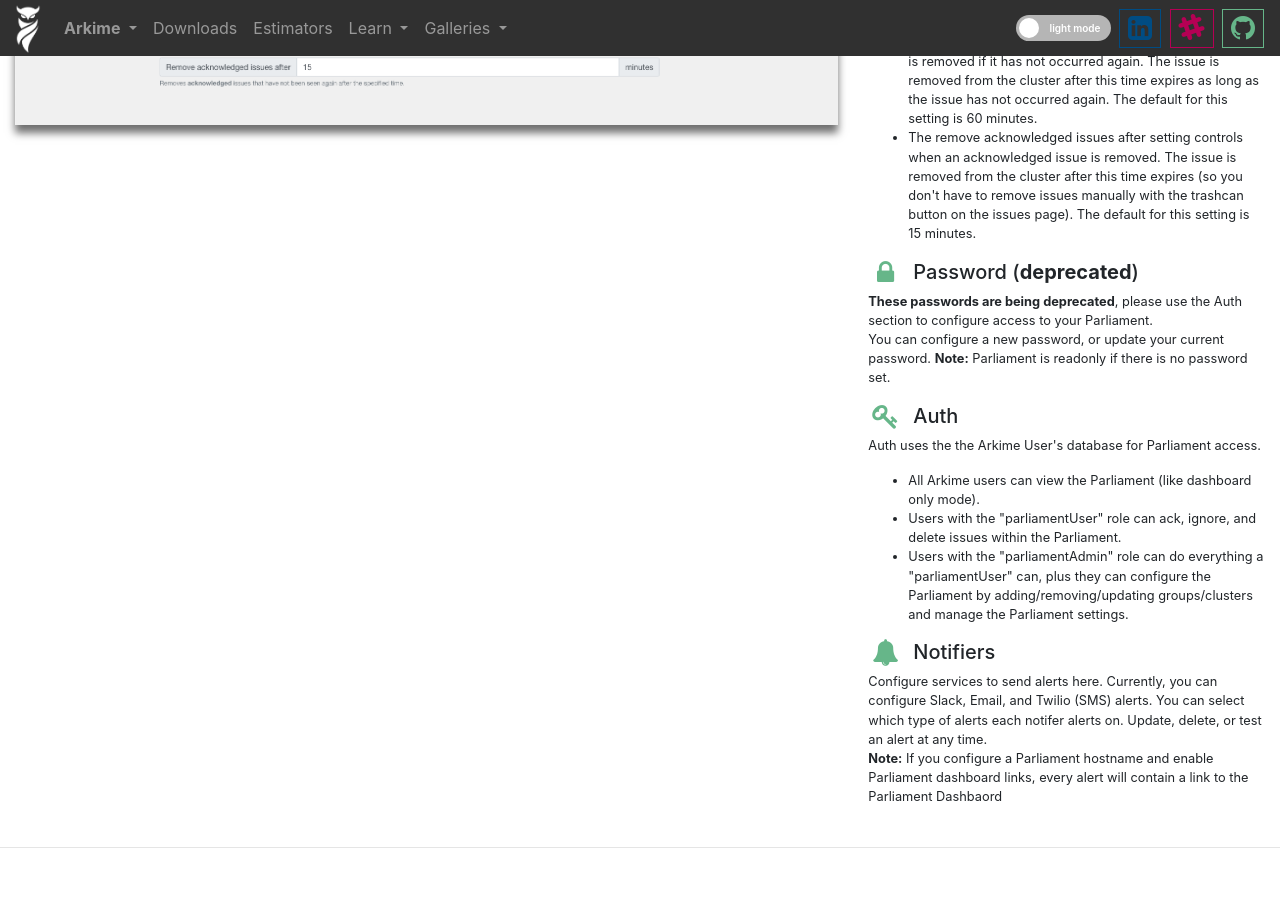
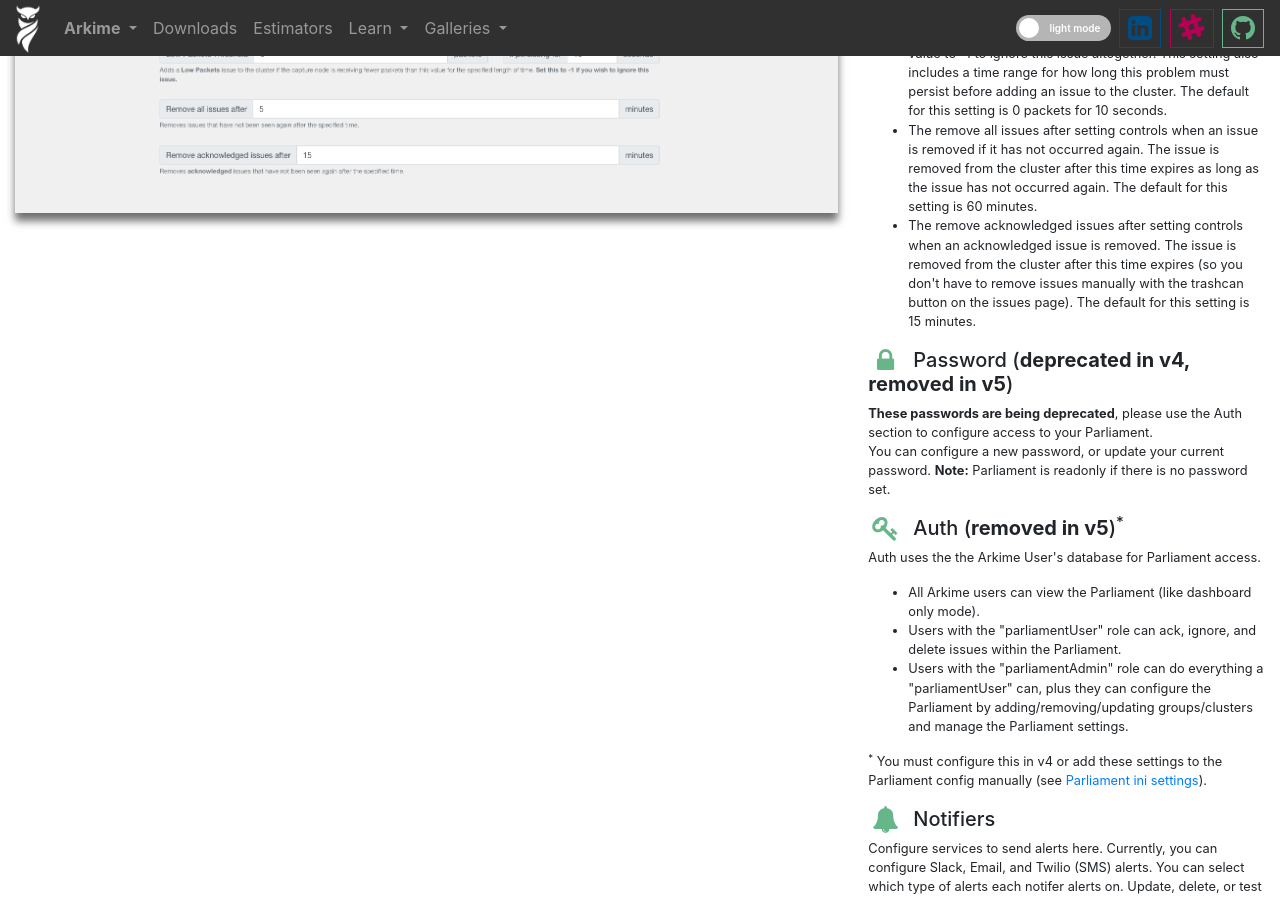
Before and after one commit to arkime/arkimeweb, a Jekyll site: the page built from parliament.html, in a window 1280 px wide and 900 px high, scrolled down 3088 px. Built offline with Jekyll 4.4.1, drawn with Linux system fonts in a browser that asks for light colours; some of the changed text lies outside the part shown.

Commit message:
add parliament upgrade information (#55)
* add parliament upgrade information

* add config file info on /parliament page

---------

Co-authored-by: erinne23 <elyse.rinne@yahooinc.com>

```diff
--- a/faq.html
+++ b/faq.html
@@ -1134,6 +1134,10 @@
         <li>enablePacketDedup defaults to TRUE</li>
         <li>authMode defaults to digest now, use authMode=anonymous</li>
         <li>removed old v1 API</li>
+        <li>
+          If using Parliament, you must create a parliament.ini or a [parliament] section in your Arkime ini before upgrading
+          (see <a href="settings#parliament">Parliament ini settings</a>). It is recommended that you configure the Auth section in the Parliament UI on the Setting page before upgrading.
+        </li>
       </ul>
       <h4>Instructions</h4>
       <ul>
--- a/parliament.html
+++ b/parliament.html
@@ -63,8 +63,12 @@
             clusters and as a status page to monitor the health of your clusters.
           </p>
           <p class="lead lead-lg text-center">
+            As of v5 of Arkime, Parliament requires a configuration file.
+            See <a href="settings#parliament">Parliament Settings</a> for details.
+          </p>
+          <p class="lead lead-lg text-center">
             <a href="https://github.com/arkime/arkime/tree/main/parliament#arkime-parliament">
-              Learn more here
+              View the Parliament README on GitHub!
             </a>
           </p>
           <p class="lead text-thin text-center">
@@ -351,7 +355,7 @@
             <h5>
               <span class="primary-theme-text fa fa-lock fa-fw fa-lg">
               </span>&nbsp;
-              Password (<strong>deprecated</strong>)
+              Password (<strong>deprecated in v4, removed in v5</strong>)
             </h5>
             <p>
               <strong>These passwords are being deprecated</strong>, please use the Auth section
@@ -363,7 +367,7 @@
             <h5>
               <span class="primary-theme-text fa fa-key fa-fw fa-lg">
               </span>&nbsp;
-              Auth
+              Auth (<strong>removed in v5</strong>)<sup>*</sup>
             </h5>
             <p>
               Auth uses the the Arkime User's database for Parliament access.
@@ -382,6 +386,11 @@
                 groups/clusters and manage the Parliament settings.
               </li>
             </ul>
+            <p>
+              <sup>*</sup>
+              You must configure this in v4 or add these settings to the Parliament config manually
+              (see <a href="settings#parliament">Parliament ini settings</a>).
+            </p>
             <h5>
               <span class="primary-theme-text fa fa-bell fa-fw fa-lg">
               </span>&nbsp;
--- a/settings.html
+++ b/settings.html
@@ -10,6 +10,7 @@
   - viewer
   - advanced
   - debug
+  - parliament
 
 readerswriters:
   - reader-afpacket
```
Also changed, not shown: _data/settings/parliament.yml (added, +127 -0 lines).
